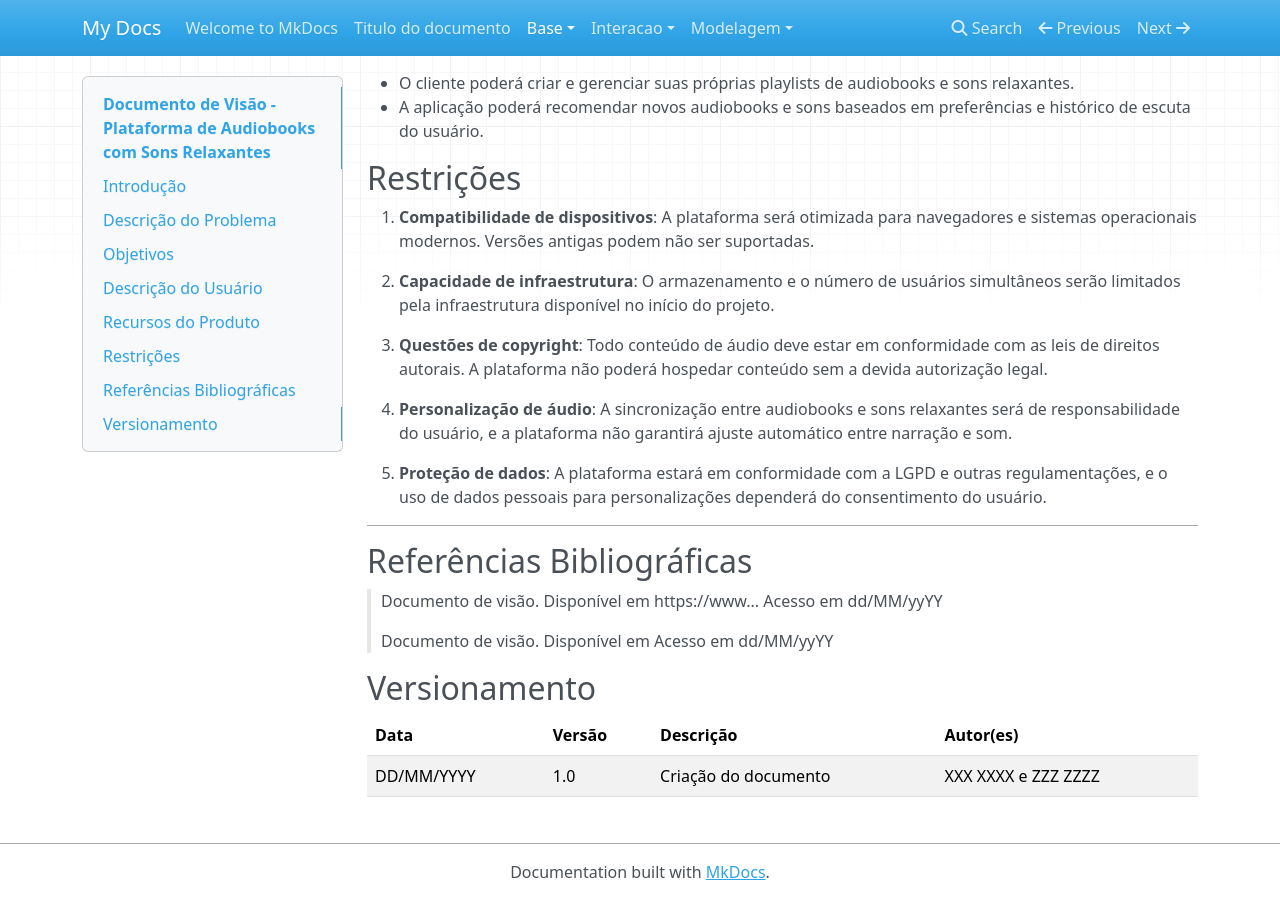
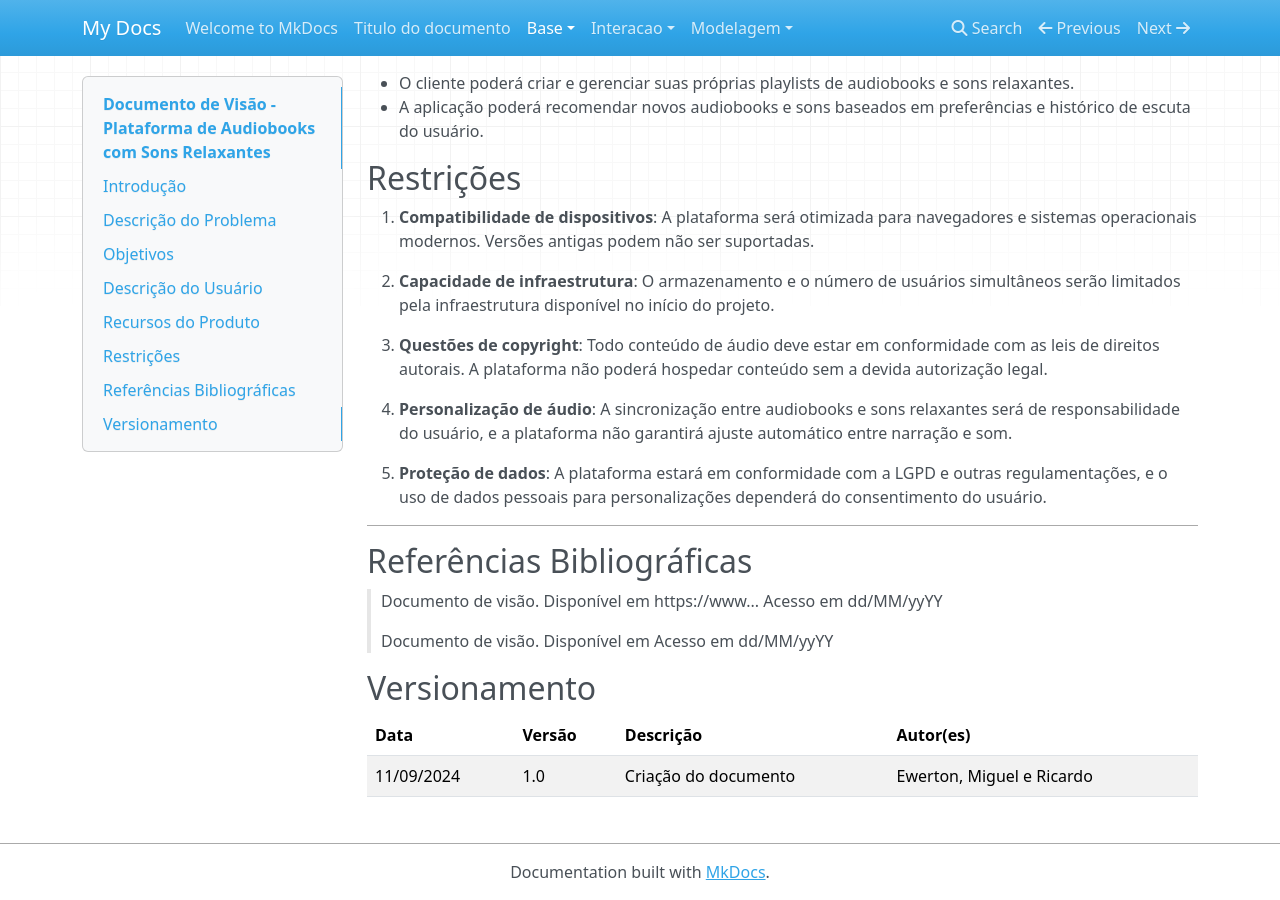
Before and after one commit to Projetos-de-Extensao/PBE_24.2_8001_III_EVE-Plus, an MkDocs documentation site: the page built from docs/base/documento_de_visao.md, in a window 1280 px wide and 900 px high, scrolled down 1589 px. Built offline with MkDocs 1.6.1, drawn with Linux system fonts in a browser that asks for light colours; nearby versions of some CDN libraries.

Commit message:
Update documento_de_visao.md

```diff
--- a/docs/base/documento_de_visao.md
+++ b/docs/base/documento_de_visao.md
@@ -77,4 +77,4 @@ Os principais usuários da plataforma serão leitores e ouvintes de audiobooks q
 ## Versionamento
 | Data | Versão | Descrição | Autor(es) |
 | -- | -- | -- | -- |
-| DD/MM/YYYY | 1.0 | Criação do documento | XXX XXXX e ZZZ ZZZZ |
+| 11/09/2024 | 1.0 | Criação do documento | Ewerton, Miguel e Ricardo |
```
